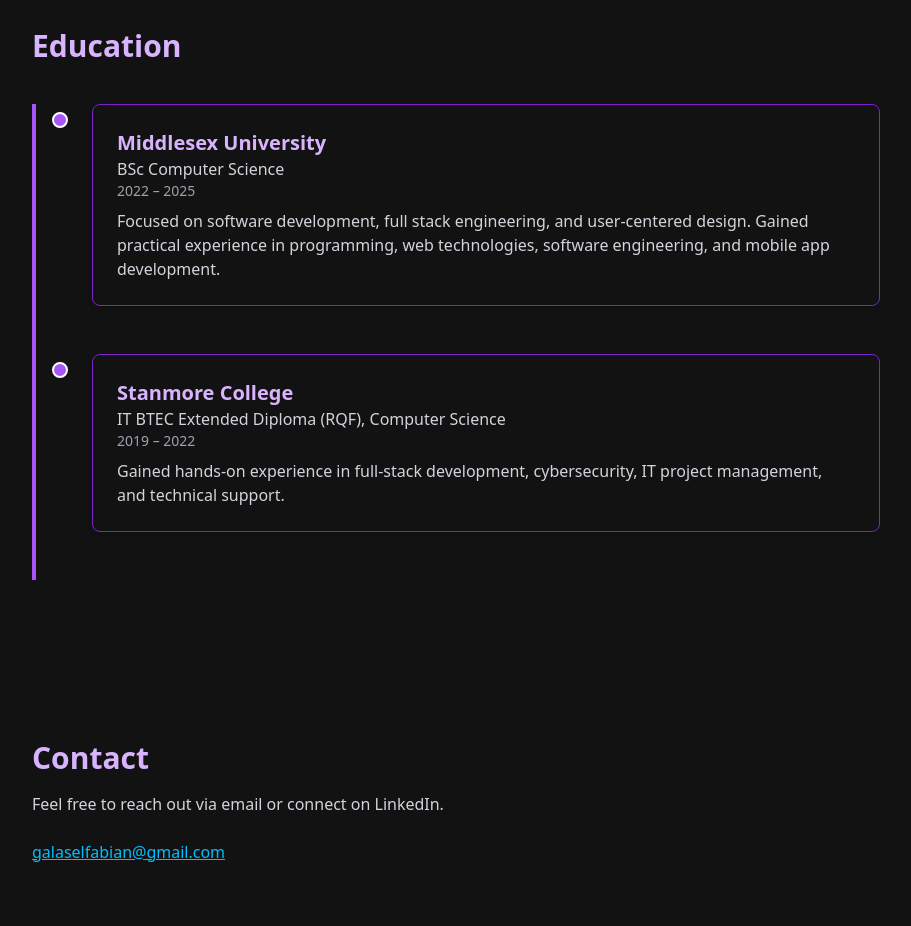
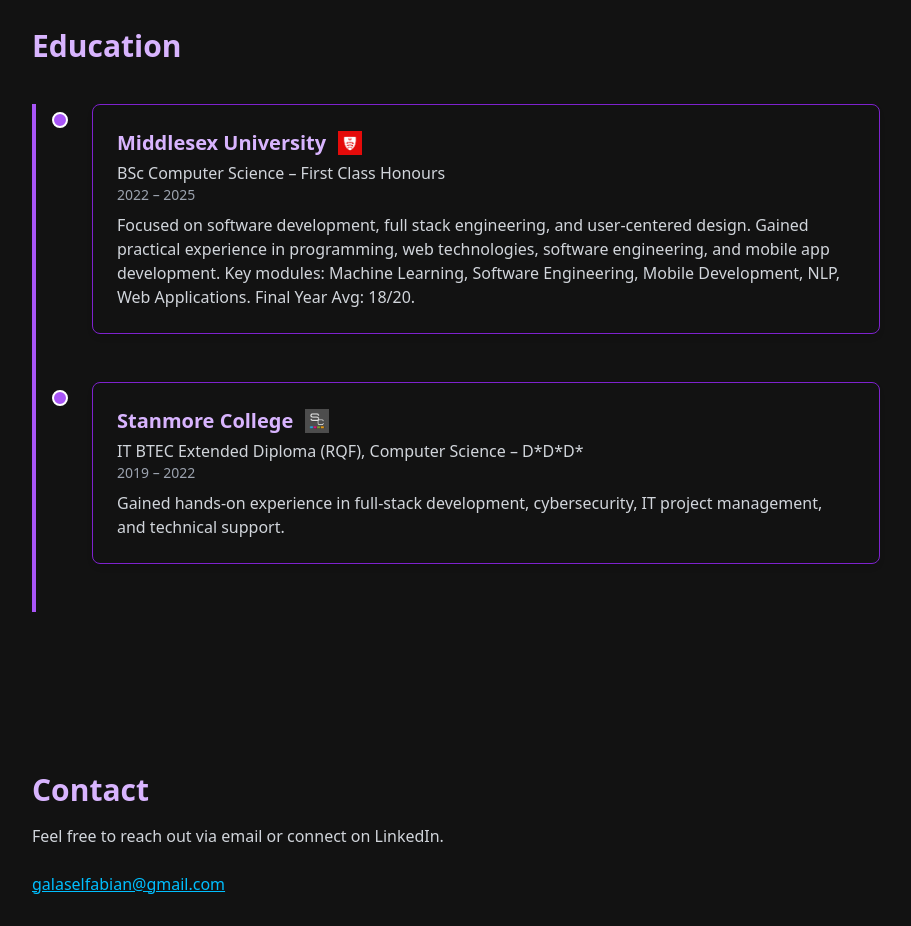
Before and after one commit to FabianC1/PortfolioWebsite, a React (Vite) app: page / in a window 1280 px wide. Shown: the part 1760-2686 px from the top of the page, without its empty margins (184-1095 px from the left). Built offline with nearby package versions, Linux system fonts and the light colour scheme.

Commit message:
Added icons and implementing education

```diff
--- a/src/App.tsx
+++ b/src/App.tsx
@@ -119,37 +119,51 @@
   return (
     <div
       ref={ref}
-      className={`relative pl-10 pb-12 transition-all duration-700 ease-in-out ${
-        visible ? "opacity-100 translate-x-0" : "opacity-0 -translate-x-10"
-      }`}
+      className={`relative pl-10 pb-12 transition-all duration-700 ease-in-out ${visible ? "opacity-100 translate-x-0" : "opacity-0 -translate-x-10"
+        }`}
     >
       <div className="absolute left-0 top-2 w-4 h-4 bg-purple-500 rounded-full border-2 border-white"></div>
+
       <div className="bg-darkPurple p-6 rounded-lg border border-purple-700 shadow-md">
-        <h3 className="text-xl font-semibold text-purple-300">{item.institution}</h3>
+        <h3 className="text-xl font-semibold text-purple-300 flex items-center gap-3 mb-1">
+          <span>{item.institution}</span>
+          {item.logo && (
+            <img
+              src={item.logo}
+              alt={`${item.institution} logo`}
+              className="w-6 h-6 object-contain"
+            />
+          )}
+        </h3>
         <p className="text-gray-300">{item.degree}</p>
         <p className="text-sm text-gray-400 mb-2">{item.duration}</p>
-        <p className="text-gray-300">{item.details}</p>
+        <p className="text-gray-300 whitespace-pre-line">{item.details}</p>
       </div>
     </div>
   );
 }
 
+
 const educationData = [
   {
     institution: "Middlesex University",
-    degree: "BSc Computer Science",
+    logo: "/mdx.png",
+    degree: "BSc Computer Science – First Class Honours",
     duration: "2022 – 2025",
     details:
-      "Focused on software development, full stack engineering, and user-centered design. Gained practical experience in programming, web technologies, software engineering, and mobile app development.",
+      "Focused on software development, full stack engineering, and user-centered design. Gained practical experience in programming, web technologies, software engineering, and mobile app development. Key modules: Machine Learning, Software Engineering, Mobile Development, NLP, Web Applications. Final Year Avg: 18/20."
   },
   {
     institution: "Stanmore College",
-    degree: "IT BTEC Extended Diploma (RQF), Computer Science",
+    logo: "/stanmore.png",
+    degree: "IT BTEC Extended Diploma (RQF), Computer Science – D*D*D*",
     duration: "2019 – 2022",
     details:
-      "Gained hands-on experience in full-stack development, cybersecurity, IT project management, and technical support.",
-  },
+      "Gained hands-on experience in full-stack development, cybersecurity, IT project management, and technical support."
+  }
 ];
+
+
 
 function EducationSection() {
   return (
```
Also changed, not shown: public/mdx.png (added), public/stanmore.png (added).
